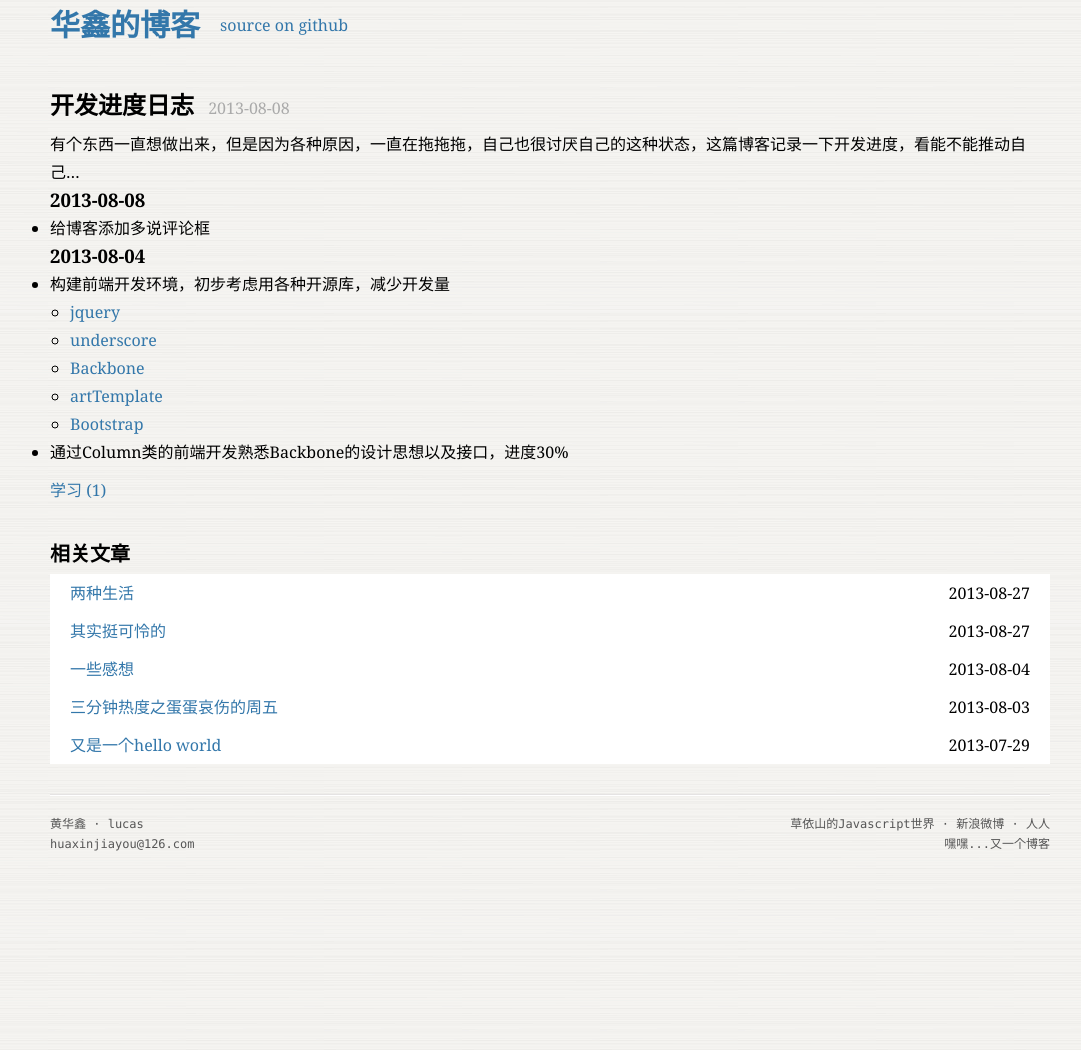
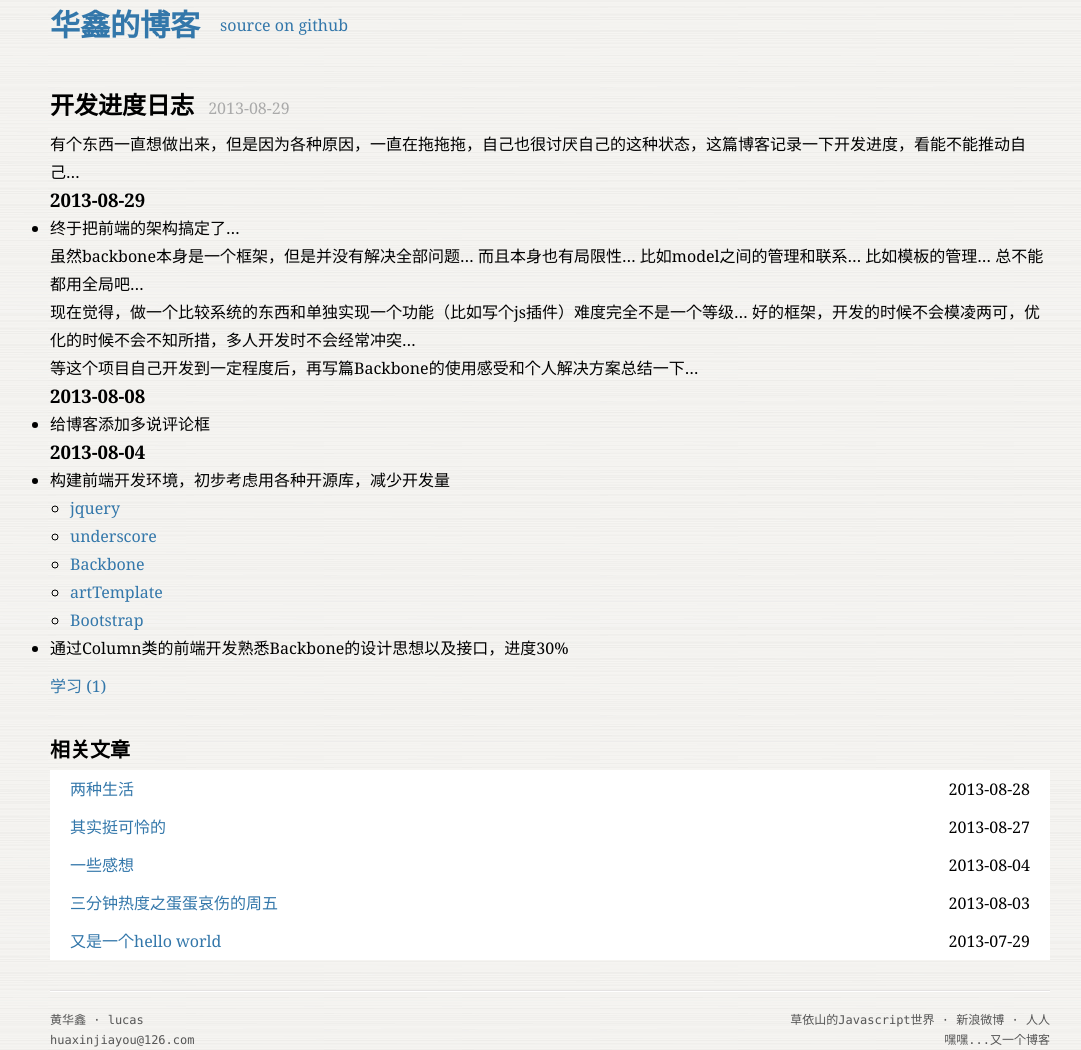
Before and after one commit to huaxinjiayou/blog, a Jekyll site: the page built from _posts/2013-08-04-reader-update-list.markdown, in a window 1280 px wide. Shown: the whole page, without its empty margins (90-1171 px from the left). Built offline with Jekyll 4.4.1, drawn with Linux system fonts in a browser that asks for light colours; Markdown is read by kramdown in place of the engine named in the settings; comment, search, counter and statistics services are not loaded; before the commit the page ends 900 px from its top, so only the background shows below that.

Commit message:
修改开发进度日志

```diff
--- a/_posts/2013-08-04-reader-update-list.markdown
+++ b/_posts/2013-08-04-reader-update-list.markdown
@@ -1,11 +1,20 @@
 ---
 layout: post
 title:  "开发进度日志"
-date:   2013-08-08
+date:   2013-08-29
 tags: 学习
 ---
 
 有个东西一直想做出来，但是因为各种原因，一直在拖拖拖，自己也很讨厌自己的这种状态，这篇博客记录一下开发进度，看能不能推动自己…
+
+### 2013-08-29
+* 终于把前端的架构搞定了…
+
+虽然backbone本身是一个框架，但是并没有解决全部问题… 而且本身也有局限性… 比如model之间的管理和联系… 比如模板的管理… 总不能都用全局吧…
+
+现在觉得，做一个比较系统的东西和单独实现一个功能（比如写个js插件）难度完全不是一个等级… 好的框架，开发的时候不会模凌两可，优化的时候不会不知所措，多人开发时不会经常冲突…
+
+等这个项目自己开发到一定程度后，再写篇Backbone的使用感受和个人解决方案总结一下…
 
 ### 2013-08-08
 * 给博客添加多说评论框
--- a/_posts/2013-08-28-such-a-life.markdown
+++ b/_posts/2013-08-28-such-a-life.markdown
@@ -1,7 +1,7 @@
 ---
 layout: post
 title:  "两种生活"
-date:   2013-08-27
+date:   2013-08-28
 tags: 生活
 ---
 
```
